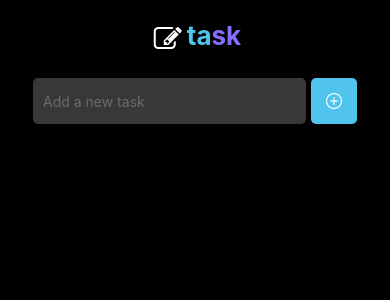
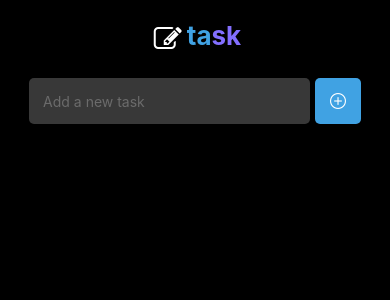
Before and after one commit to alissoninacio1/task-rn-01, a React Native app: screen / in a window 390 px wide. Shown: the top 300 px of the page. Built offline with nearby package versions, Linux system fonts and the light colour scheme.

Commit message:
input made

```diff
--- a/src/screens/Home/styles.ts
+++ b/src/screens/Home/styles.ts
@@ -12,7 +12,7 @@ export const styles = StyleSheet.create({
         paddingVertical: 20,
     },
     titleOne: {
-        color: "#50C4ED",
+        color: "#40A2E3",
         fontSize: 26,
         fontWeight: "bold",
 
@@ -38,12 +38,12 @@ export const styles = StyleSheet.create({
 
     },
     input: {
-        width: '70%',
+        width: '72%',
         height: 46,
         backgroundColor: '#383838',
         color: '#fff',
         borderRadius: 5,
-        padding: 10,
+        padding: 14,
         fontSize: 14,
     },
     plus: {
@@ -54,7 +54,7 @@ export const styles = StyleSheet.create({
         width: 46,
         height: 46,
         borderRadius: 5,
-        backgroundColor: "#50C4ED",
+        backgroundColor: "#40A2E3",
         alignItems: 'center',
         justifyContent: 'center'
     }
```
